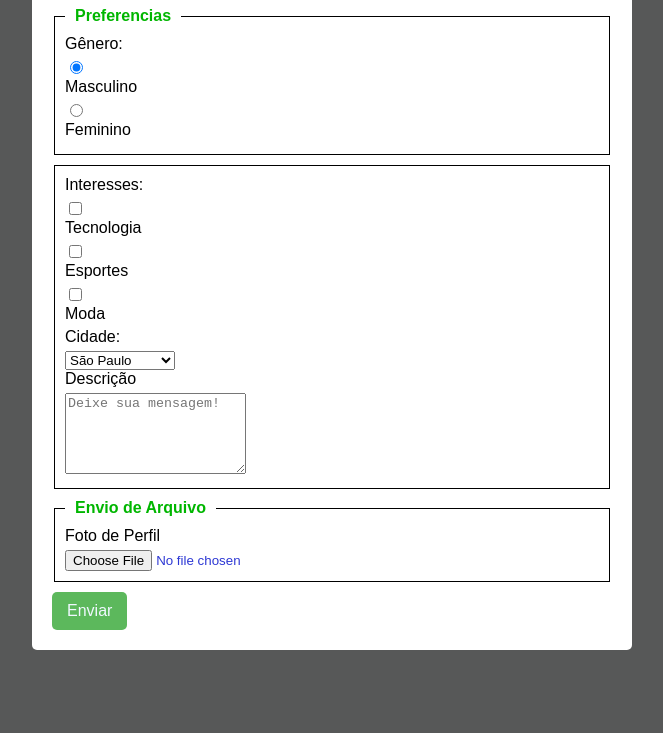
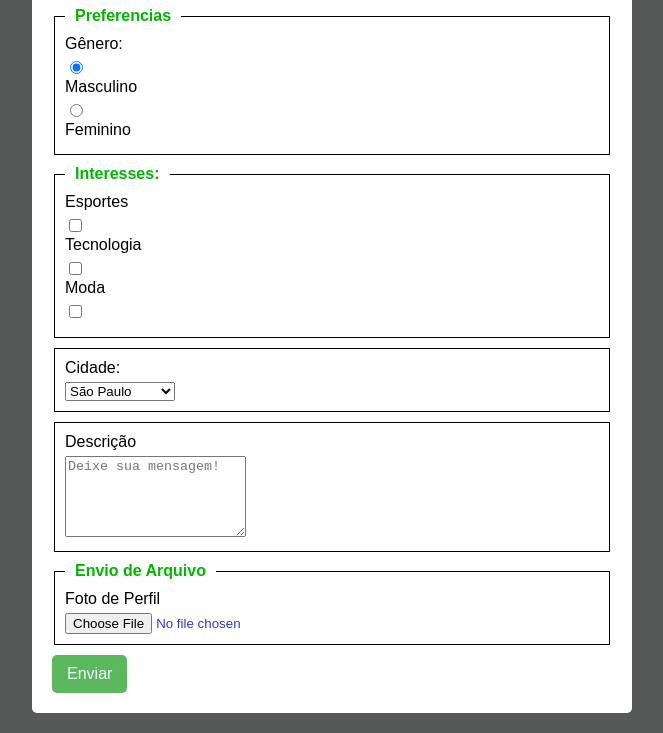
Before and after one commit to AndreLucca19/site-simples, a plain HTML site: page assets/index.html in a window 1280 px wide. Shown: the part 568-1301 px from the top of the page, without its empty margins (308-971 px from the left). Before the commit the page ends 1238 px from the top, so only its background shows below. Drawn offline with Linux system fonts and the light colour scheme.

Commit message:
arrumando

```diff
--- a/assets/index.html
+++ b/assets/index.html
@@ -46,16 +46,20 @@
         </fieldset>
 
         <fieldset>
-            <label>Interesses:</label>
+            <legend>Interesses:</legend>
+            <label>Esportes</label>
            <input type="checkbox" id="tecnologia" name="interesses" value="tecnologia" required>
            <label for="tecnologia">Tecnologia</label>
 
            <input type="checkbox" id="esportes" name="interesses" value="esportes" required>
-           <label for="esportes">Esportes</label>
+           <label for="esportes">Moda</label>
 
-           <input type="checkbox" id="moda" name="interesses" value="moda" required>
-           <label for="moda">Moda</label>
+           <input type="checkbox" id="esportes" name="interesses" value="esportes" required>
+           <label for="esportes"></label>
 
+        </fieldset>
+
+        <fieldset>
      <label for="cidade">Cidade:</label>
         <select name="cidade" id="cidade" required>
             <option value="sao-paulo">São Paulo</option>
@@ -64,10 +68,12 @@
             <option value="brasilia">Brasília</option>
             <option value="salvador">Salvador</option>
         </select>
+        </fieldset>
 
+    <fieldset>
         <label for="descricao">Descrição</label>
         <textarea id="descricao" name="descricao" rows="5" placeholder="Deixe sua mensagem!" required></textarea>
-     </fieldset>
+    </fieldset>
 
      <fieldset>
         <legend>Envio de Arquivo</legend>
```
